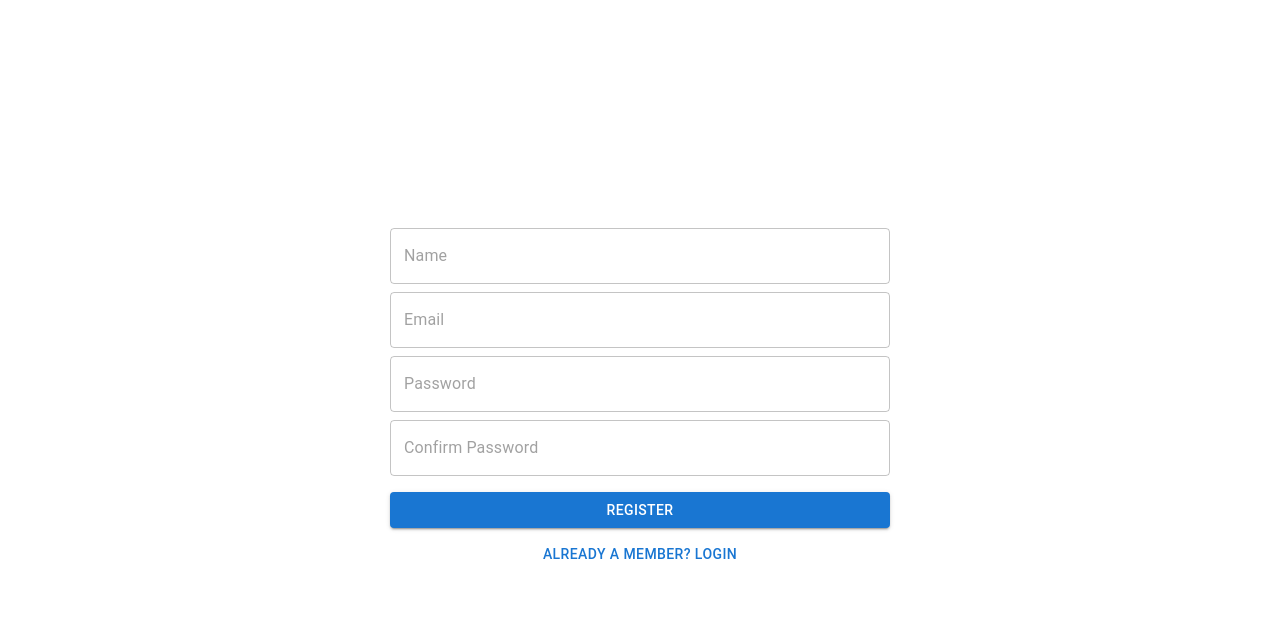
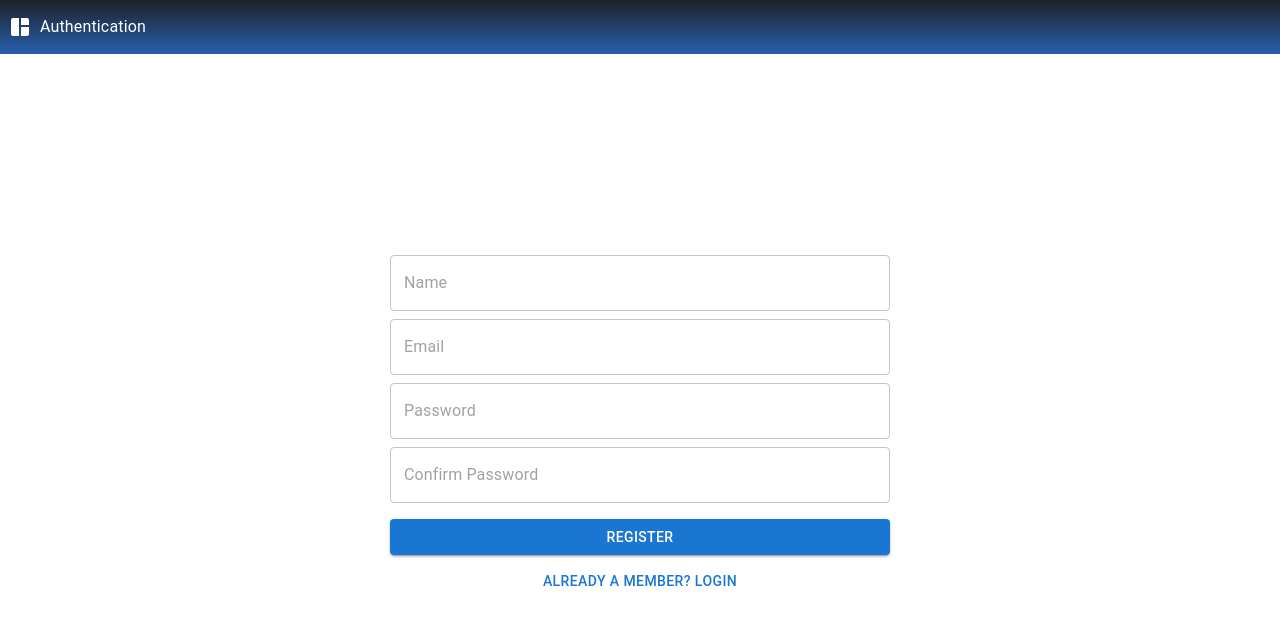
Before and after one commit to Vipulwaghmare/portfolio-frontend, a React (Vite) app: page /auth/register in a window 1280 px wide. Shown: the top 624 px of the page. Built offline with nearby package versions, Linux system fonts and the light colour scheme; no server answers.

Commit message:
added header

```diff
--- a/src/screens/Authentication/ChangePassword/index.tsx
+++ b/src/screens/Authentication/ChangePassword/index.tsx
@@ -44,7 +44,12 @@ const ChangePassword = () => {
   };
 
   return (
-    <Grid container justifyContent="center" alignItems="center" height="100%">
+    <Grid
+      container
+      justifyContent="center"
+      alignItems="center"
+      className="main-full"
+    >
       <form onSubmit={handleSubmit(onSubmit)} noValidate>
         <h3>Change Password</h3>
         <Grid container gap={1} justifyContent="center" maxWidth={500}>
--- a/src/screens/Authentication/ForgotPassword/index.tsx
+++ b/src/screens/Authentication/ForgotPassword/index.tsx
@@ -25,7 +25,12 @@ const ForgotPassword = () => {
 
   const errorMessage = getErrorMessage(error);
   return (
-    <Grid container justifyContent="center" alignItems="center" height="100%">
+    <Grid
+      container
+      justifyContent="center"
+      alignItems="center"
+      className="main-full"
+    >
       <form onSubmit={handleSubmit(onSubmit)} noValidate>
         <Grid container gap={1} justifyContent="center" maxWidth={500}>
           <CustomTextField
--- a/src/screens/Authentication/Login/index.tsx
+++ b/src/screens/Authentication/Login/index.tsx
@@ -34,7 +34,12 @@ const Login = () => {
   const errorMessage = getErrorMessage(error);
 
   return (
-    <Grid container justifyContent="center" alignItems="center" height="100%">
+    <Grid
+      container
+      justifyContent="center"
+      alignItems="center"
+      className="main-full"
+    >
       <form onSubmit={handleSubmit(onSubmit)} noValidate>
         <Grid container gap={1} justifyContent="center" maxWidth={500}>
           <CustomTextField
--- a/src/screens/Authentication/Register/index.tsx
+++ b/src/screens/Authentication/Register/index.tsx
@@ -41,7 +41,12 @@ const Register = () => {
   const errorMessage = getErrorMessage(error);
 
   return (
-    <Grid container justifyContent="center" alignItems="center" height="100%">
+    <Grid
+      container
+      justifyContent="center"
+      alignItems="center"
+      className="main-full"
+    >
       <form onSubmit={handleSubmit(onSubmit)} noValidate>
         <Grid container gap={1} justifyContent="center" maxWidth={500}>
           <CustomTextField
--- a/src/screens/Authentication/ResetPassword/index.tsx
+++ b/src/screens/Authentication/ResetPassword/index.tsx
@@ -49,7 +49,12 @@ const ResetPassword = () => {
   };
 
   return (
-    <Grid container justifyContent="center" alignItems="center" height="100%">
+    <Grid
+      container
+      justifyContent="center"
+      alignItems="center"
+      className="main-full"
+    >
       <form onSubmit={handleSubmit(onSubmit)} noValidate>
         <Grid container gap={1} justifyContent="center" maxWidth={500}>
           <CustomTextField
--- /dev/null
+++ b/src/screens/Authentication/index.scss
@@ -0,0 +1,15 @@
+.auth-header {
+  height: 54px;
+  background: rgb(30, 33, 39);
+  background: linear-gradient(
+    180deg,
+    rgba(30, 33, 39, 1) 0%,
+    rgba(39, 95, 173, 1) 100%
+  );
+  color: white;
+  display: flex;
+  align-items: center;
+}
+.main-full {
+  min-height: calc(100vh - 54px);
+}
--- a/src/screens/Authentication/index.tsx
+++ b/src/screens/Authentication/index.tsx
@@ -1,9 +1,18 @@
-import { Outlet } from "react-router-dom";
+import { Outlet, useNavigate } from "react-router-dom";
+import SpaceDashboardIcon from "@mui/icons-material/SpaceDashboard";
+import { IconButton } from "@mui/material";
+import "./index.scss";
 
 const AuthLayout = () => {
+  const navigate = useNavigate();
   return (
     <>
-      {/* <header>Authentication</header> */}
+      <header className="auth-header">
+        <IconButton onClick={() => navigate("/projects")}>
+          <SpaceDashboardIcon style={{ color: "white" }} />
+        </IconButton>
+        Authentication
+      </header>
       <Outlet />
     </>
   );
```
